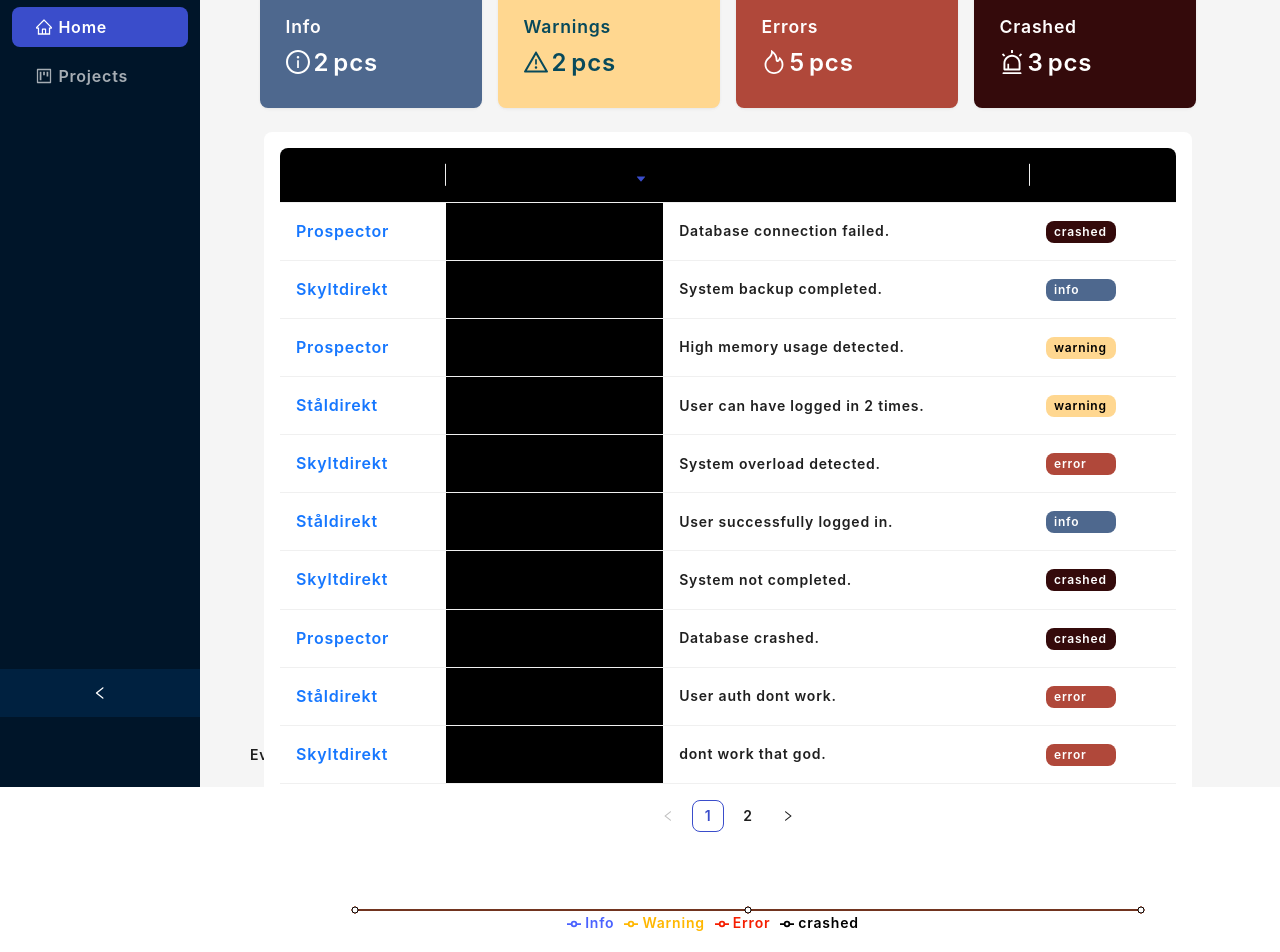
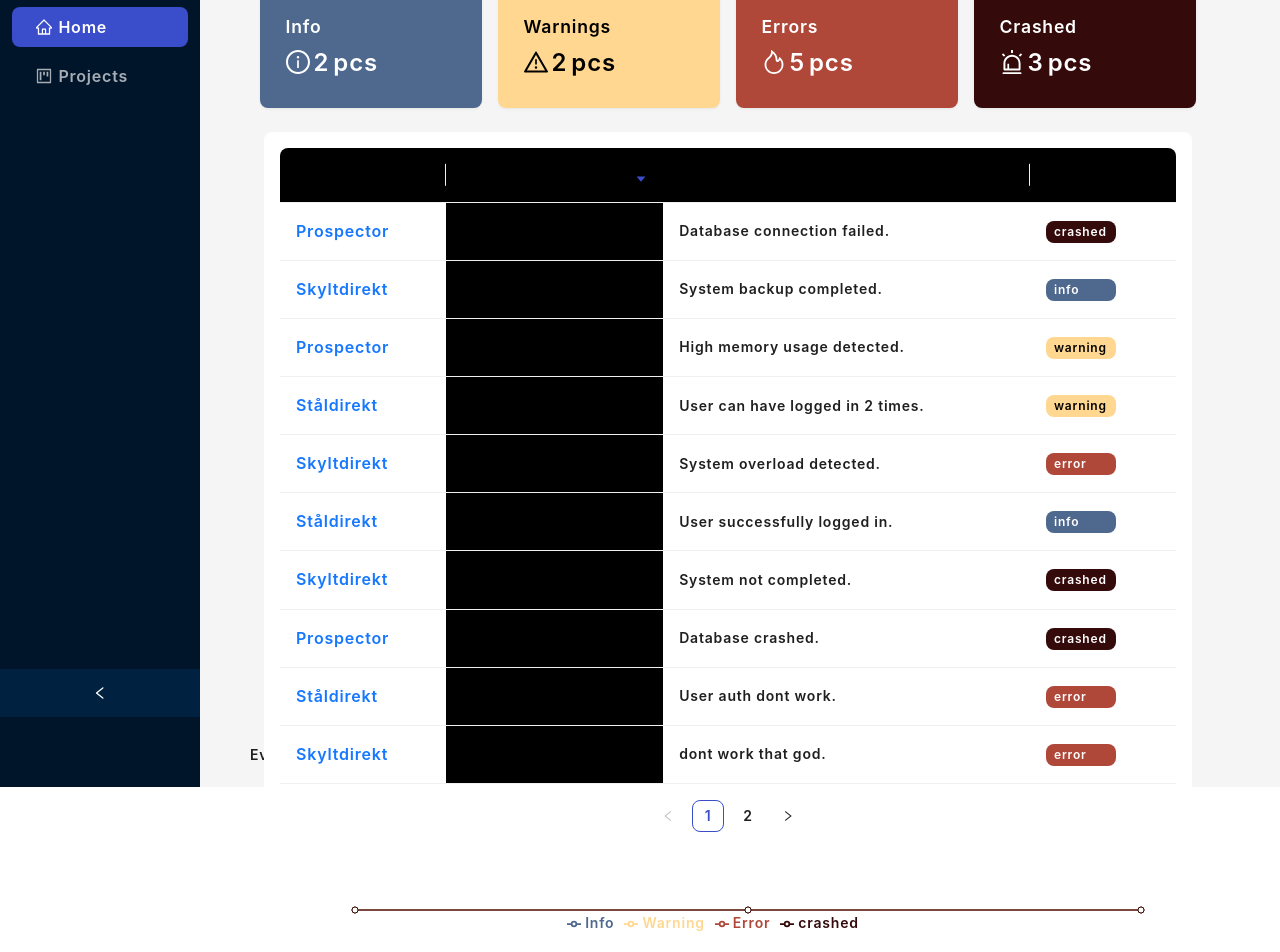
Before and after one commit to MrKalleP/event-frontend, a React (Vite) app: page / in a window 1280 px wide. Shown: the part 83-1035 px from the top of the page. Built offline with nearby package versions, Linux system fonts and the light colour scheme.

Commit message:
fixed some color standards

```diff
--- a/src/components/homepage/CrashedLoggs.tsx
+++ b/src/components/homepage/CrashedLoggs.tsx
@@ -6,14 +6,14 @@ export const CrashedLoggs = ({ data }) => {
     const CrashedFilterData = Array.isArray(data) ? data.filter(item => item.type === "crashed") : [];
 
     return (
-        <Card bordered={false} style={{ backgroundColor: "#340A0B", padding: ".1rem" }}>
+        <Card bordered={false} style={{ backgroundColor: "var(--Crashed-color-)", padding: ".1rem" }}>
             <Statistic
                 title={<span className="crashed-title">Crashed</span>}
                 value={CrashedFilterData.length}
-                valueStyle={{ color: 'white' }}
+                valueStyle={{ color: 'var(--white-color-)' }}
                 prefix={<AlertOutlined />}
                 suffix="pcs"
-                style={{ fontSize: "1rem" }}
+
             />
         </Card>
     );
--- a/src/components/homepage/ErrorsHome.tsx
+++ b/src/components/homepage/ErrorsHome.tsx
@@ -4,14 +4,13 @@ import { Card, Statistic } from 'antd';
 export const ErrorsHome = ({ data }) => {
     const errorFilterData = Array.isArray(data) ? data.filter(item => item.type === "error") : []
     return (
-        <Card bordered={false} style={{ backgroundColor: "#B0483A ", padding: ".1rem" }}>
+        <Card bordered={false} style={{ backgroundColor: "var(--errors-color-)", padding: ".1rem" }}>
             <Statistic
                 title={<span className="error-title">Errors</span>}
                 value={errorFilterData.length}
-                valueStyle={{ color: 'white' }}
+                valueStyle={{ color: 'var(--white-color-)' }}
                 prefix={<FireOutlined />}
                 suffix="pcs"
-                style={{ fontSize: "1rem" }}
             />
         </Card>
 
--- a/src/components/homepage/InfoLoggs.tsx
+++ b/src/components/homepage/InfoLoggs.tsx
@@ -8,14 +8,14 @@ import { Card, Statistic } from 'antd';
 export const InfoLoggs = ({ data }) => {
     const filtredInfo = Array.isArray(data) ? data.filter(item => item.type === "info") : []
     return (
-        <Card bordered={false} style={{ backgroundColor: "#4E688E", padding: ".1rem" }}>
+        <Card bordered={false} style={{ backgroundColor: "var(--Info-color-)", padding: ".1rem" }}>
             <Statistic
                 title={<span className="info-title">Info</span>}
                 value={filtredInfo.length}
-                valueStyle={{ color: 'white' }}
+                valueStyle={{ color: 'var(--white-color-)' }}
                 prefix={<InfoCircleOutlined />}
                 suffix="pcs"
-                style={{ fontSize: "1rem" }}
+
             />
         </Card>
 
--- a/src/components/homepage/LineChart.tsx
+++ b/src/components/homepage/LineChart.tsx
@@ -33,10 +33,10 @@ function LineChartExample({ data }) {
                 <YAxis tick={{ fill: "#2A2A2A", fontSize: 12 }} />
                 <Tooltip />
                 <Legend />
-                <Line type="monotone" dataKey="info" stroke="#4A62FF" name="Info" activeDot={{ r: 8 }} />
-                <Line type="monotone" dataKey="warning" stroke="#FFB700" name="Warning" />
-                <Line type="monotone" dataKey="error" stroke="#F51E00" name="Error" />
-                <Line type="monotone" dataKey="crashed" stroke="#000000" name="crashed" />
+                <Line type="monotone" dataKey="info" stroke="var(--Info-color-)" name="Info" activeDot={{ r: 8 }} />
+                <Line type="monotone" dataKey="warning" stroke="var(--Warning-color-)" name="Warning" />
+                <Line type="monotone" dataKey="error" stroke="var(--errors-color-)" name="Error" />
+                <Line type="monotone" dataKey="crashed" stroke="var(--Crashed-color-)" name="crashed" />
             </LineChart>
         </ResponsiveContainer>
 
--- a/src/components/homepage/WarningHome.tsx
+++ b/src/components/homepage/WarningHome.tsx
@@ -5,14 +5,13 @@ import { Card, Statistic } from 'antd';
 export const WarningHome = ({ data }) => {
     const warningFilterData = Array.isArray(data) ? data.filter(item => item.type === "warning") : []
     return (
-        <Card bordered={false} style={{ backgroundColor: "#FFD790", padding: ".1rem" }}>
+        <Card bordered={false} style={{ backgroundColor: "var(--Warning-color-)", padding: ".1rem" }}>
             <Statistic
                 title={<span className="warning-title">Warnings</span>}
                 value={warningFilterData.length}
-                valueStyle={{ color: '#07495B' }}
+                valueStyle={{ color: 'var( --dark-color-)' }}
                 prefix={<WarningOutlined />}
                 suffix="pcs"
-                style={{ fontSize: "1rem" }}
             />
         </Card>
     )
--- a/src/components/projects/ProjectColumns.tsx
+++ b/src/components/projects/ProjectColumns.tsx
@@ -62,10 +62,10 @@ const ProjectColumns: TableColumnsType<DataType> = [
         sorter: (a: { type: string; }, b: { type: any; }) => a.type.localeCompare(b.type),
         render: (type: string) => {
             const colorMap: Record<string, string> = {
-                info: "#4E688E",
-                error: "#B0483A",
-                warning: "#FFD790",
-                crashed: "#340A0B"
+                info: "var(--Info-color-)",
+                error: "var(--errors-color-)",
+                warning: "var(--Warning-color-)",
+                crashed: "var(--Crashed-color-)"
             };
             const backgroundColor = colorMap[type] || "default";
 
--- a/src/components/projects/SingleProjectPage.tsx
+++ b/src/components/projects/SingleProjectPage.tsx
@@ -44,10 +44,10 @@ const SingleProjectPage = () => {
             sorter: (a, b) => a.type.localeCompare(b.type),
             render: (type) => {
                 const colorMap = {
-                    info: "#4E688E",
-                    error: "#B0483A",
-                    warning: "#FFD790",
-                    crashed: "#340A0B",
+                    info: "var(--Info-color-)",
+                    error: "var(--errors-color-)",
+                    warning: "var(--Warning-color-)",
+                    crashed: "var(--Crashed-color-)",
                 };
                 const backgroundColor = colorMap[type] || "default";
                 const textColor = type === "warning" ? "black" : "white";
--- a/src/index.css
+++ b/src/index.css
@@ -1,5 +1,14 @@
 @import url('https://fonts.googleapis.com/css2?family=Montserrat:wght@400;500;600;700&family=Poppins:wght@400;500;600;700&display=swap');
 
+#root {
+  --Info-color-: #4E688E;
+  --Warning-color-: #FFD790;
+  --Crashed-color-: #340A0B;
+  --errors-color-: #B0483A;
+
+  --white-color-: white;
+  --dark-color-: black;
+}
 
 body {
   font-family: 'Poppins', 'Montserrat', sans-serif;
@@ -28,12 +37,12 @@ html,
 .error-title,
 .info-title,
 .warning-title {
-  color: rgb(255, 253, 253);
+  color: var(--white-color-);
   font-size: 1.1rem;
 }
 
 .warning-title {
-  color: #07495B;
+  color: var(--dark-color-);
 }
 
 /*Den här är för att få chart i mitten */
@@ -62,5 +71,4 @@ strong {
 .ant-breadcrumb a {
   text-transform: lowercase;
   color: #1b73f7;
-
 }
--- a/src/utils/LogDetailsModal.tsx
+++ b/src/utils/LogDetailsModal.tsx
@@ -8,10 +8,10 @@ const LogDetailsModal: React.FC<LogDetailsModalProps> = ({ log, isOpen, onClose
     if (!log) return null;
 
     const colorMap = {
-        info: "#4E688E",
-        error: "#B0483A",
-        warning: "#FFD790",
-        crashed: "#340A0B",
+        info: "var(--Info-color-)",
+        error: "var(--errors-color-)",
+        warning: "var(--Warning-color-)",
+        crashed: "var(--Crashed-color-)",
     };
 
     const backgroundColor = colorMap[log.type] || "default";
```
Also changed, not shown: src/components/homepage/preProcessData.tsx (+7 -0 lines).
